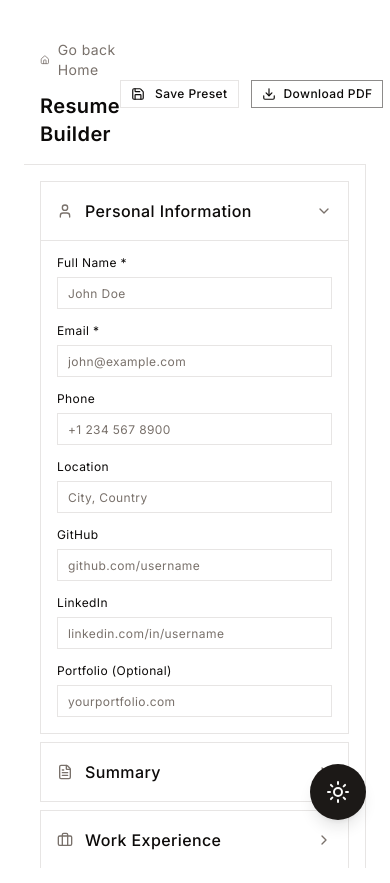
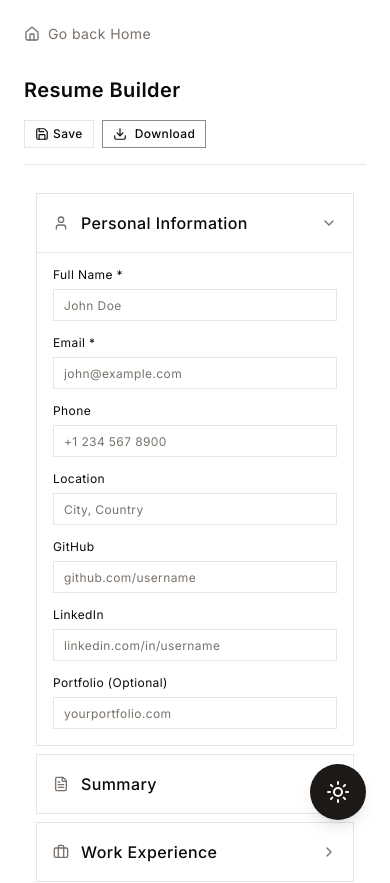
Before and after one commit to darkluminance/portfolio-redesign-v2, a Next.js app: page /resume-builder in a window 390 px wide. Shown: the top 883 px of the page. Built offline with nearby package versions, Linux system fonts and the light colour scheme; a web font is replaced by a local one.

Commit message:
refactor: Improve layout and styling in Resume Builder, enhance button responsiveness, and update download button text visibility

```diff
--- a/app/resume-builder/page.tsx
+++ b/app/resume-builder/page.tsx
@@ -62,15 +62,15 @@ export default function ResumeBuilderPage() {
     const [resumeData, setResumeData] = useState<ResumeData>(createEmptyResumeData());
 
     return (
-        <div className="flex h-screen flex-col">
-            <div className="flex items-center justify-between border-b border-border bg-background p-4">
+        <div className="flex min-h-screen flex-col gap-4">
+            <Link href="/" className="text-muted-foreground hover:text-foreground transition-colors flex items-center gap-2">
+                <Home className="h-4 w-4" /> <span className="text-sm">Go back Home</span>
+            </Link>
+            <div className="flex flex-col gap-4 border-b border-border bg-background py-4 sm:flex-row sm:items-center sm:justify-between">
                 <div className="flex flex-col gap-3">
-                    <Link href="/" className="text-muted-foreground hover:text-foreground transition-colors flex items-center gap-2">
-                        <Home className="h-4 w-4" /> <span className="text-sm">Go back Home</span>
-                    </Link>
                     <h1 className="text-xl font-semibold">Resume Builder</h1>
                 </div>
-                <div className="flex items-center gap-3">
+                <div className="flex flex-wrap items-center gap-2 sm:gap-3">
                     <PresetManager
                         data={resumeData}
                         onLoad={(data) => setResumeData(data)}
@@ -82,9 +82,9 @@ export default function ResumeBuilderPage() {
                 </div>
             </div>
 
-            <div className="flex flex-1 overflow-hidden">
-                <div className="w-full lg:w-1/2 overflow-y-auto border-r border-border bg-background">
-                    <div className="p-4 space-y-2">
+            <div className="flex flex-1 flex-col overflow-hidden lg:flex-row">
+                <div className="w-full overflow-y-auto border-r-0 border-b border-border bg-background lg:w-1/2 lg:border-r lg:border-b-0">
+                    <div className="p-3 space-y-2 sm:p-4">
                     <CollapsibleSection
                         title="Personal Information"
                         icon={<User className="h-4 w-4 text-muted-foreground" />}
@@ -180,7 +180,7 @@ export default function ResumeBuilderPage() {
                     <div className="sticky top-0 z-10 flex items-center justify-between border-b border-border bg-background p-4">
                         <h2 className="text-sm font-medium text-muted-foreground">Preview</h2>
                     </div>
-                    <div className="flex-1 overflow-y-auto p-8 flex justify-center">
+                    <div className="flex-1 overflow-y-auto p-4 flex justify-center xl:p-8">
                         <div className="w-full max-w-[210mm] shadow-lg">
                             <ResumePreview data={resumeData} />
                         </div>
--- a/components/resume-builder/download-button.tsx
+++ b/components/resume-builder/download-button.tsx
@@ -64,17 +64,18 @@ export function DownloadButton({ data, fileName }: DownloadButtonProps) {
             variant="outline"
             size="sm"
             disabled={isGenerating}
-            className="flex items-center gap-2 rounded-none border-primary/50 text-foreground hover:bg-primary/5 hover:text-primary"
+            className="flex items-center gap-2 rounded-none border-primary/50 text-foreground hover:bg-primary/5 hover:text-primary flex-shrink-0"
         >
             {isGenerating ? (
                 <>
                     <Loader2 className="h-4 w-4 animate-spin" />
-                    <span>{status || "Generating..."}</span>
+                    <span className="hidden sm:inline">{status || "Generating..."}</span>
                 </>
             ) : (
                 <>
                     <Download className="h-4 w-4" />
-                    <span>Download PDF</span>
+                    <span className="hidden sm:inline">Download PDF</span>
+                    <span className="sm:hidden">Download</span>
                 </>
             )}
         </Button>
--- a/components/resume-builder/preset-manager.tsx
+++ b/components/resume-builder/preset-manager.tsx
@@ -69,20 +69,22 @@ export function PresetManager({ data, onLoad }: PresetManagerProps) {
     };
 
     return (
-        <div className="flex items-center gap-2">
+        <div className="flex flex-wrap items-center gap-2">
             <Button
                 onClick={() => setSaveDialogOpen(true)}
                 variant="outline"
                 size="sm"
+                className="flex-shrink-0"
             >
-                <Save className="h-3.5 w-3.5 mr-1.5" />
-                Save Preset
+                <Save className="h-3.5 w-3.5 sm:mr-1.5" />
+                <span className="hidden sm:inline">Save Preset</span>
+                <span className="sm:hidden">Save</span>
             </Button>
 
             {presets.length > 0 && (
                 <>
                     <Select value={selectedPresetId} onValueChange={setSelectedPresetId}>
-                        <SelectTrigger className="w-[180px]">
+                        <SelectTrigger className="w-[140px] sm:w-[180px]">
                             <SelectValue placeholder="Load preset..." />
                         </SelectTrigger>
                         <SelectContent>
@@ -99,6 +101,7 @@ export function PresetManager({ data, onLoad }: PresetManagerProps) {
                                 onClick={handleLoad}
                                 variant="default"
                                 size="sm"
+                                className="flex-shrink-0"
                             >
                                 Load
                             </Button>
@@ -106,6 +109,7 @@ export function PresetManager({ data, onLoad }: PresetManagerProps) {
                                 onClick={() => handleDelete(selectedPresetId)}
                                 variant="outline"
                                 size="sm"
+                                className="flex-shrink-0"
                             >
                                 <Trash2 className="h-3.5 w-3.5" />
                             </Button>
```
